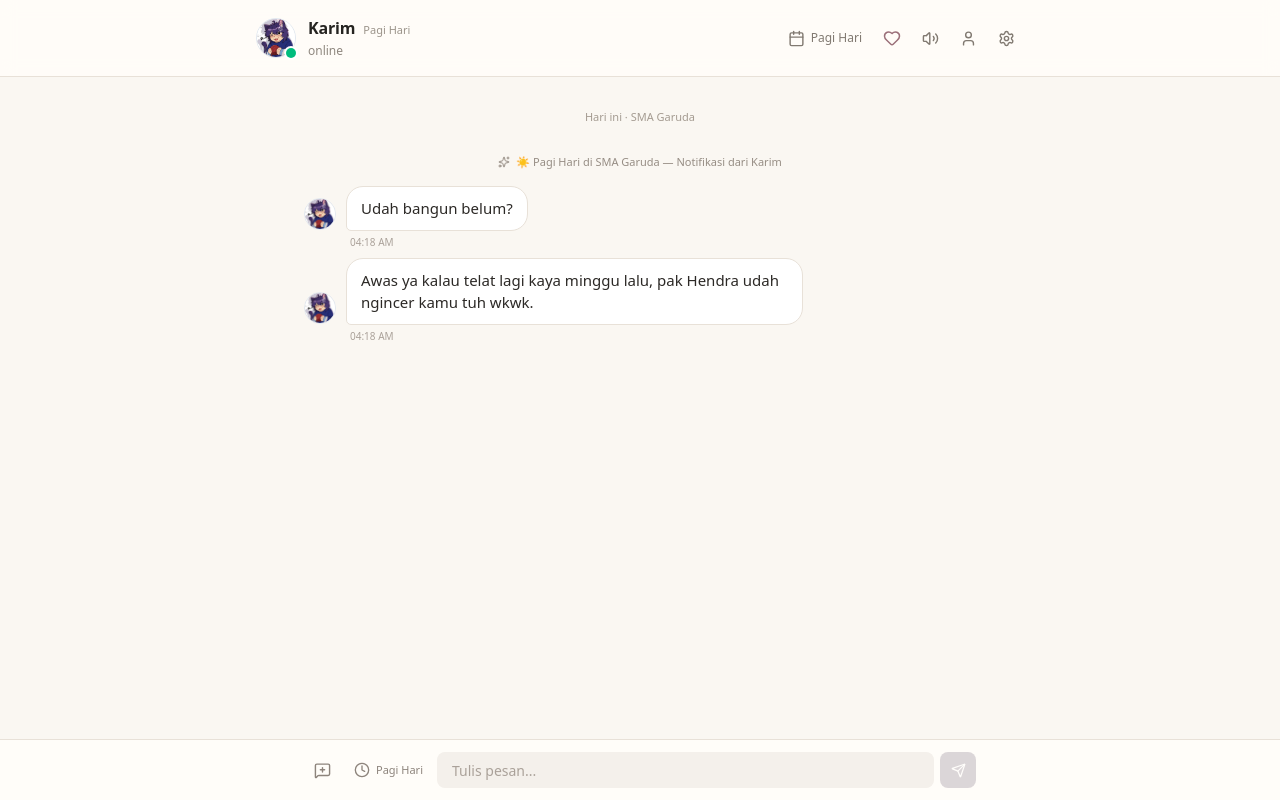
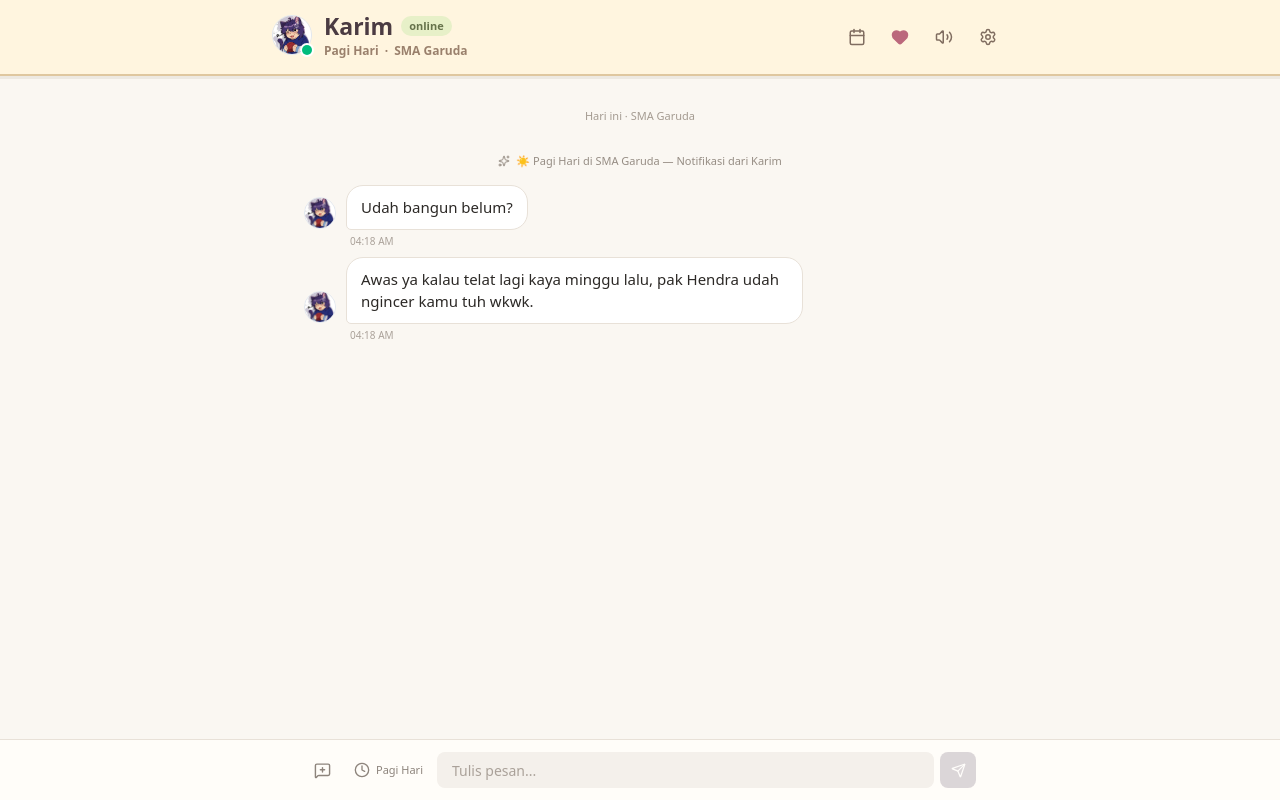
Before and after one commit to Syraku/Karim, a React (Vite) app: page / in a window 1280 px wide. Built offline with nearby package versions, Linux system fonts and the light colour scheme.

Commit message:
Redesign Karim chat header with playful character-chat styling

```diff
--- a/src/components/ChatHeader.tsx
+++ b/src/components/ChatHeader.tsx
@@ -1,5 +1,5 @@
 import React from 'react';
-import { Calendar, Heart, Settings, User, Volume2, VolumeX } from 'lucide-react';
+import { Calendar, Heart, Settings, Volume2, VolumeX } from 'lucide-react';
 import { RelationshipState, SchoolEvent } from '../types';
 import { KarimAvatar } from './KarimAvatar';
 
@@ -29,60 +29,36 @@ export const ChatHeader: React.FC<ChatHeaderProps> = ({
   onOpenSettings,
 }) => {
   return (
-    <header className="shrink-0 bg-[#fffdf9]/95 dark:bg-[#171719]/95 backdrop-blur-sm border-b border-[#e8e1d8] dark:border-zinc-800 px-4 py-3">
-      <div className="max-w-3xl mx-auto flex items-center justify-between gap-3">
-        <button
-          onClick={onOpenProfile}
-          className="flex items-center gap-3 min-w-0 text-left rounded-lg -ml-1 px-1 py-1 hover:bg-[#f6f1eb] dark:hover:bg-zinc-800/70 transition-colors"
-        >
+    <header className="relative z-20 shrink-0 border-b-2 border-[#dfc79f] bg-[#fff5df] shadow-[0_3px_0_rgba(94,70,47,.08)]">
+      <div className="mx-auto flex h-[74px] max-w-3xl items-center gap-3 px-4">
+        <button onClick={onOpenProfile} className="relative shrink-0 rounded-full transition-transform hover:rotate-2" title="Profil Karim">
           <KarimAvatar customArtworkUrl={karimArtworkUrl} size="md" isOnline={true} />
-          <div className="min-w-0">
-            <div className="flex items-baseline gap-2">
-              <h1 className="text-[16px] font-semibold tracking-[-0.01em] text-[#252320] dark:text-zinc-100 truncate">Karim</h1>
-              <span className="hidden sm:inline text-[11px] text-[#9b938a] dark:text-zinc-500">{currentEvent.period}</span>
-            </div>
-            <div className="text-[12px] text-[#8f877f] dark:text-zinc-400 mt-0.5">
-              {isTyping ? 'sedang mengetik...' : 'online'}
-            </div>
-          </div>
         </button>
 
-        <div className="flex items-center gap-0.5 shrink-0">
-          <button
-            onClick={onOpenEvents}
-            className="hidden sm:flex items-center gap-1.5 h-9 px-2.5 text-[#817971] dark:text-zinc-400 hover:bg-[#f6f1eb] dark:hover:bg-zinc-800 rounded-lg transition-colors"
-            title="Suasana sekolah"
-          >
-            <Calendar className="w-[17px] h-[17px]" />
-            <span className="text-[12px]">{currentEvent.period}</span>
+        <div className="min-w-0 flex-1 text-left">
+          <div className="flex items-center gap-2">
+            <h1 className="truncate text-[23px] font-extrabold leading-none text-[#4b3b42]">Karim</h1>
+            <span className="rounded-full bg-[#e7f0c8] px-2 py-0.5 text-[11px] font-bold text-[#66734b]">
+              {isTyping ? 'ngetik...' : 'online'}
+            </span>
+          </div>
+          <div className="mt-1 flex items-center gap-1.5 text-[12px] font-semibold text-[#9a806c]">
+            <span>{currentEvent.period}</span><span>·</span><span>SMA Garuda</span>
+          </div>
+        </div>
+
+        <div className="flex items-center gap-1">
+          <button onClick={onOpenEvents} className="hidden h-10 items-center justify-center rounded-xl px-2.5 text-[#806d60] transition hover:bg-[#f7e8ca] sm:flex" title="Suasana sekolah">
+            <Calendar size={18} />
           </button>
-          <button
-            onClick={onOpenRelationship}
-            className="w-9 h-9 flex items-center justify-center text-[#9b6f79] dark:text-rose-300 hover:bg-[#f8eeee] dark:hover:bg-zinc-800 rounded-lg transition-colors"
-            title="Hubungan"
-          >
-            <Heart className="w-[18px] h-[18px]" />
+          <button onClick={onOpenRelationship} className="flex h-10 w-10 items-center justify-center rounded-xl text-[#bb687c] transition hover:bg-[#fae1e3]" title="Hubungan">
+            <Heart size={18} fill="currentColor" />
           </button>
-          <button
-            onClick={onToggleAudio}
-            className="w-9 h-9 flex items-center justify-center text-[#817971] dark:text-zinc-400 hover:bg-[#f6f1eb] dark:hover:bg-zinc-800 rounded-lg transition-colors"
-            title={audioEnabled ? 'Matikan suara' : 'Aktifkan suara'}
-          >
-            {audioEnabled ? <Volume2 className="w-[17px] h-[17px]" /> : <VolumeX className="w-[17px] h-[17px]" />}
+          <button onClick={onToggleAudio} className="flex h-10 w-10 items-center justify-center rounded-xl text-[#806d60] transition hover:bg-[#f7e8ca]" title={audioEnabled ? 'Matikan suara' : 'Aktifkan suara'}>
+            {audioEnabled ? <Volume2 size={18} /> : <VolumeX size={18} />}
           </button>
-          <button
-            onClick={onOpenProfile}
-            className="w-9 h-9 flex items-center justify-center text-[#817971] dark:text-zinc-400 hover:bg-[#f6f1eb] dark:hover:bg-zinc-800 rounded-lg transition-colors"
-            title="Profil Karim"
-          >
-            <User className="w-[17px] h-[17px]" />
-          </button>
-          <button
-            onClick={onOpenSettings}
-            className="w-9 h-9 flex items-center justify-center text-[#817971] dark:text-zinc-400 hover:bg-[#f6f1eb] dark:hover:bg-zinc-800 rounded-lg transition-colors"
-            title="Pengaturan"
-          >
-            <Settings className="w-[17px] h-[17px]" />
+          <button onClick={onOpenSettings} className="flex h-10 w-10 items-center justify-center rounded-xl text-[#806d60] transition hover:bg-[#f7e8ca]" title="Pengaturan">
+            <Settings size={18} />
           </button>
         </div>
       </div>
```
